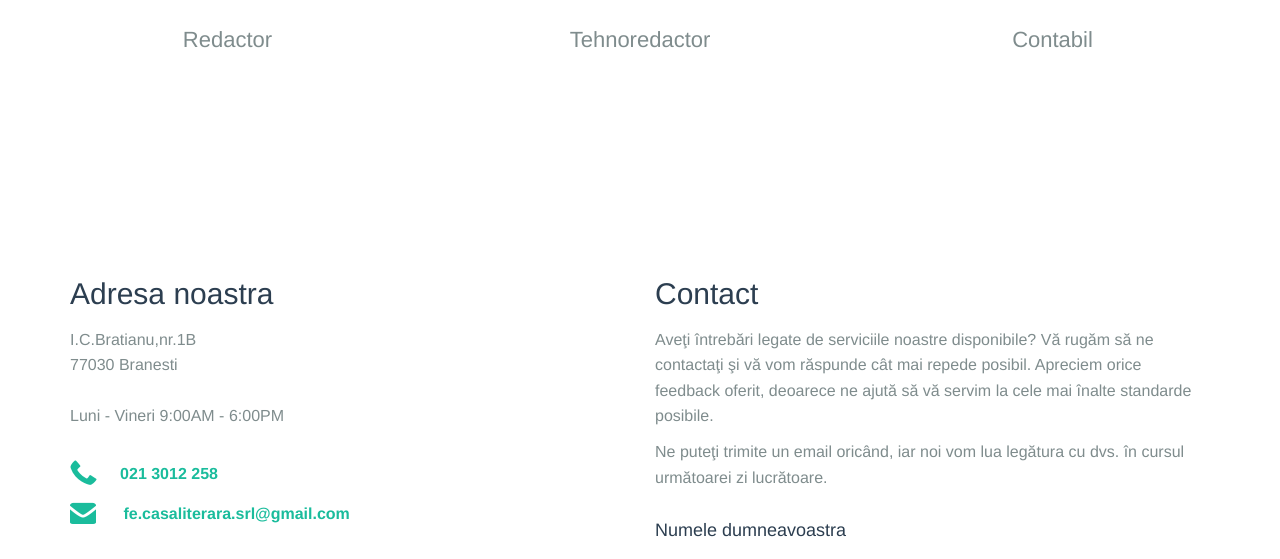
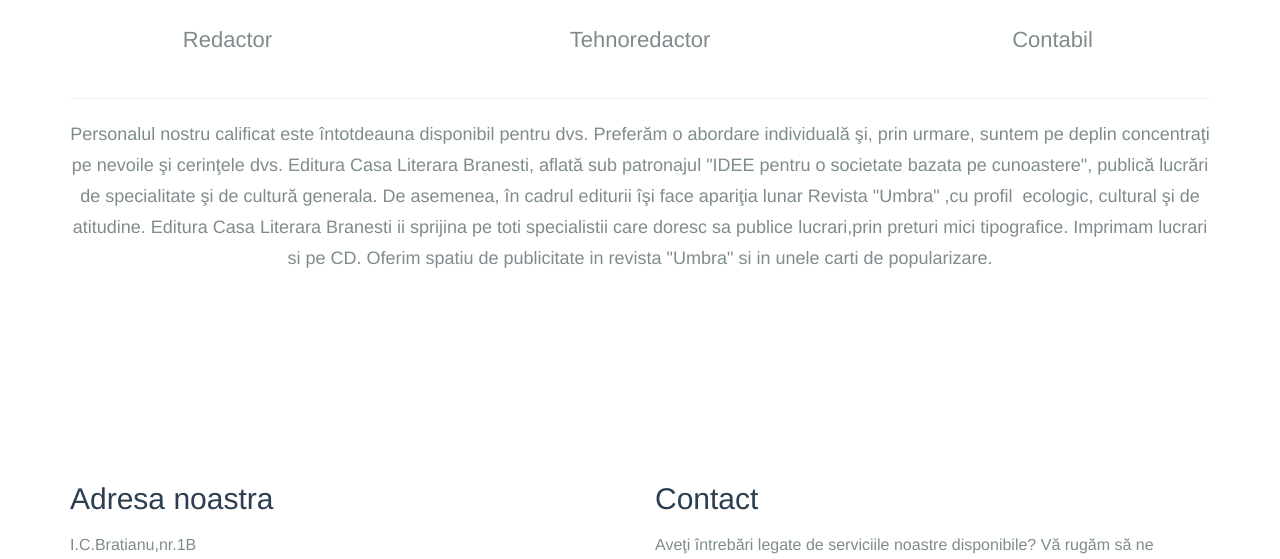
Before and after one commit to ciokan/casaliterara, a plain HTML site: page index.html in a window 1280 px wide. Shown: the part 4770-5329 px from the top of the page. Drawn offline with nearby package versions, Linux system fonts and the light colour scheme.

Commit message:
Final moments together

```diff
--- a/index.html
+++ b/index.html
@@ -302,11 +302,28 @@
                                 </div>
                             </div>
                         </div>
+                    </div>
 
+                    <hr>
+                    <p style="text-align: center">Personalul nostru calificat este întotdeauna disponibil pentru dvs. Preferăm o abordare
 
+individuală şi, prin urmare, suntem pe deplin concentraţi pe nevoile şi cerinţele dvs.
 
+Editura Casa Literara Branesti, aflată sub patronajul &quot;IDEE pentru o societate bazata pe
 
-                    </div>
+cunoastere&quot;, publică lucrări de specialitate şi de cultură generala.
+
+De asemenea, în cadrul editurii îşi face apariţia lunar Revista &quot;Umbra&quot; ,cu profil
+
+ecologic, cultural şi de atitudine.
+
+Editura Casa Literara Branesti ii sprijina pe toti specialistii care doresc sa publice
+
+lucrari,prin preturi mici tipografice.
+
+Imprimam lucrari si pe CD.
+
+Oferim spatiu de publicitate in revista "Umbra" si in unele carti de popularizare.</p>
                  </div>
                 <!--/.container-->
             </section>
```
